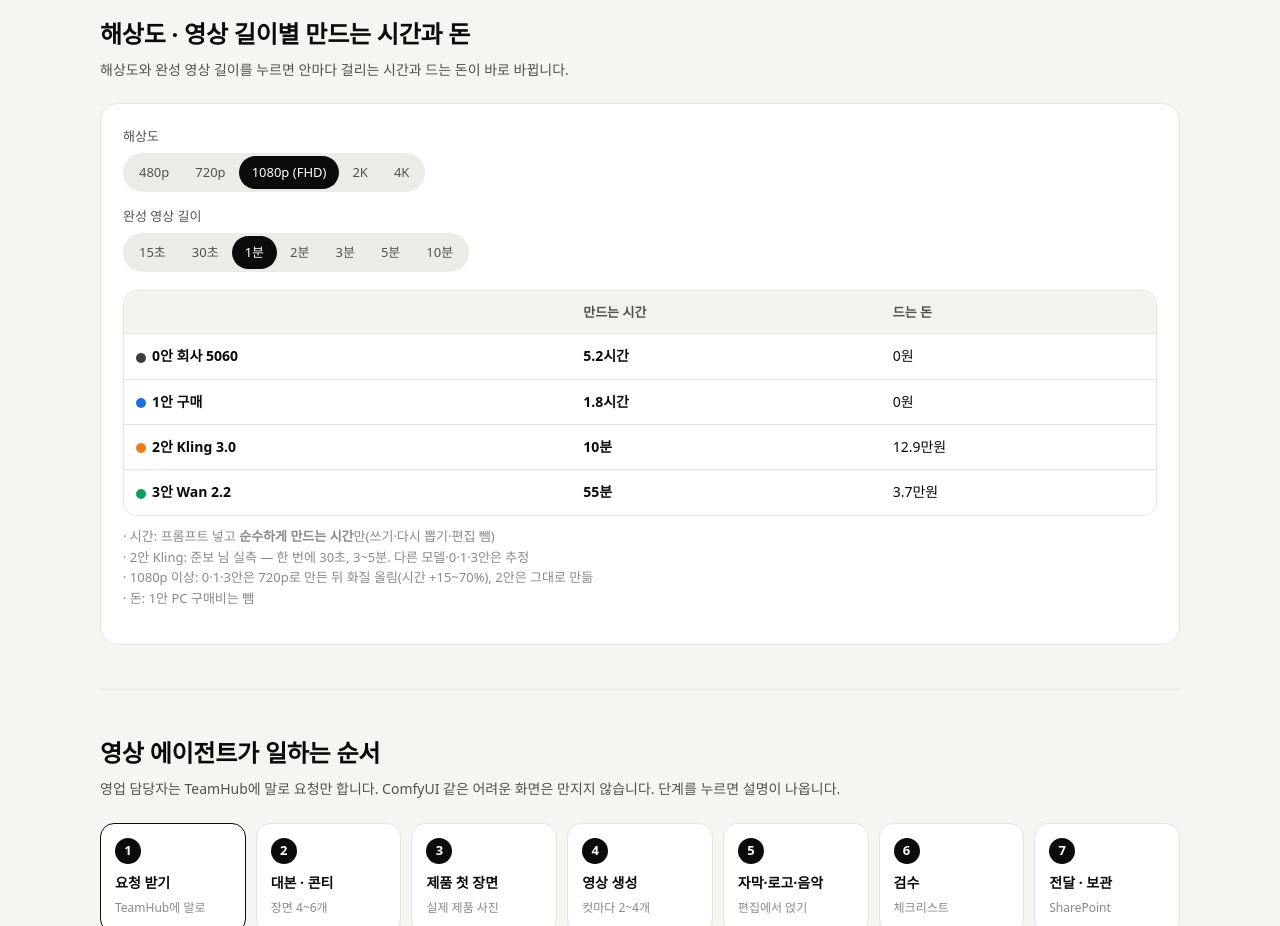
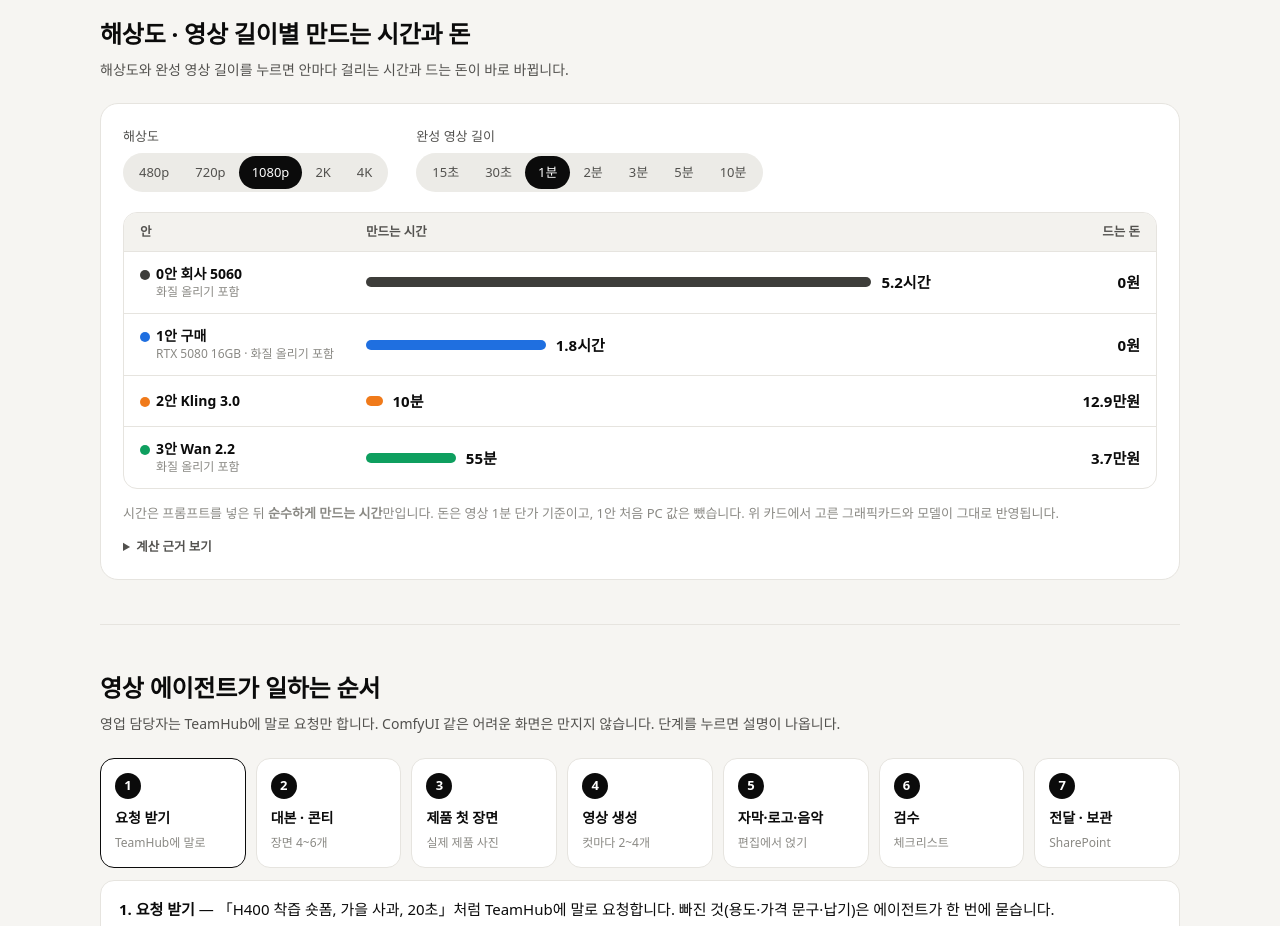
Before and after one commit to simjb23-oss/hurom-video-agent, a plain HTML site: page index.html in a window 1280 px wide. Shown: the part 2040-2966 px from the top of the page. Drawn offline with Linux system fonts and the light colour scheme; a web font is replaced by a local one.

Commit message:
해상도·길이 표 다듬기: 이 해상도는 칸 삭제, 시간 막대, 계산 근거 접기, 휴대폰 버튼 한 줄

```diff
--- a/index.html
+++ b/index.html
@@ -92,6 +92,17 @@ p,li,dd,.tag{text-wrap:pretty}h1,h2,h3,h4{text-wrap:balance}
 .plan .kv{grid-template-columns:auto minmax(0,1fr);gap:7px 12px;font-size:13.5px;line-height:1.45}.plan .kv dt{white-space:nowrap}
 .plan .note{margin-top:auto;padding-top:12px;font-size:12px}
 .plan .badge{background:var(--pc);top:-13px;left:18px}
+
+/* res v2 */
+.pick{display:flex;flex-wrap:wrap;gap:14px 28px}.pick .lab{font-size:13px;color:var(--sub);margin-bottom:6px}.pick .seg{flex-wrap:wrap}
+.rlist{margin-top:20px;border:1px solid var(--line);border-radius:14px;overflow:hidden}
+.rrow{display:grid;grid-template-columns:minmax(150px,210px) minmax(0,1fr) 110px;gap:16px;align-items:center;padding:13px 16px;border-top:1px solid var(--line)}
+.rrow:first-child{border-top:0}.rrow.hd{background:#f3f2ee;font-size:12.5px;color:var(--sub);font-weight:600;padding:9px 16px}
+.rrow .nm{font-weight:700;font-size:14px;line-height:1.35}.rrow .nm small{display:block;font-weight:500;color:var(--mute);font-size:12px;margin-left:16px}
+.bar{display:flex;align-items:center;gap:10px}.bar i{display:block;height:10px;border-radius:99px;min-width:6px;transition:width .35s}
+.bar b{white-space:nowrap;font-size:15px}.rrow .won{text-align:right;font-weight:600;white-space:nowrap}
+.why{margin-top:6px;font-size:12.5px;color:var(--mute)}.why summary{cursor:pointer;color:var(--sub);font-weight:600}.why ul{margin:8px 0 0;padding-left:18px}.why li{margin:3px 0}
+@media(max-width:640px){.pick>div{width:100%}.pick .seg{display:grid;grid-auto-flow:column;grid-auto-columns:minmax(0,1fr);width:100%}.pick .seg button{padding:6px 0}.rrow{grid-template-columns:minmax(0,1fr) auto;gap:6px 12px}.rrow .bar{grid-column:1/-1;order:3}.rrow.hd{display:none}}
 </style></head><body>
 <nav><div class="wrap">
 <a href="#sum">한눈에</a><a href="#cost">비용 계산</a><a href="#res">해상도·길이</a><a href="#flow">일하는 순서</a><a href="#hex">육각형 성능</a><a href="#rank">모델 순위</a><a href="#cmp">안별 비교</a><a href="#test">비교 시험</a><a href="#need">필요한 것</a>
@@ -163,12 +174,17 @@ p,li,dd,.tag{text-wrap:pretty}h1,h2,h3,h4{text-wrap:balance}
  <h2>해상도 · 영상 길이별 만드는 시간과 돈</h2>
  <p class="secsub">해상도와 완성 영상 길이를 누르면 안마다 걸리는 시간과 드는 돈이 바로 바뀝니다.</p>
  <div class="card">
-  <div style="font-size:13px;color:var(--sub);margin-bottom:6px">해상도</div>
-  <div class="seg" id="rs"><button data-k="480">480p</button><button data-k="720">720p</button><button data-k="1080" class="on">1080p (FHD)</button><button data-k="2k">2K</button><button data-k="4k">4K</button></div>
-  <div style="font-size:13px;color:var(--sub);margin:14px 0 6px">완성 영상 길이</div>
-  <div class="seg" id="ln"><button data-l="0.25">15초</button><button data-l="0.5">30초</button><button data-l="1" class="on">1분</button><button data-l="2">2분</button><button data-l="3">3분</button><button data-l="5">5분</button><button data-l="10">10분</button></div>
-  <div class="tw" style="margin-top:18px"><table><thead><tr><th></th><th>만드는 시간</th><th>드는 돈</th></tr></thead><tbody id="rt"></tbody></table></div>
-  <p class="note">· 시간: 프롬프트 넣고 <b>순수하게 만드는 시간</b>만(쓰기·다시 뽑기·편집 뺌)<br>· 2안 Kling: 준보 님 실측 — 한 번에 30초, 3~5분. 다른 모델·0·1·3안은 추정<br>· 1080p 이상: 0·1·3안은 720p로 만든 뒤 화질 올림(시간 +15~70%), 2안은 그대로 만듦<br>· 돈: 1안 PC 구매비는 뺌</p>
+  <div class="pick">
+   <div><div class="lab">해상도</div><div class="seg" id="rs"><button data-k="480">480p</button><button data-k="720">720p</button><button data-k="1080" class="on">1080p</button><button data-k="2k">2K</button><button data-k="4k">4K</button></div></div>
+   <div><div class="lab">완성 영상 길이</div><div class="seg" id="ln"><button data-l="0.25">15초</button><button data-l="0.5">30초</button><button data-l="1" class="on">1분</button><button data-l="2">2분</button><button data-l="3">3분</button><button data-l="5">5분</button><button data-l="10">10분</button></div></div>
+  </div>
+  <div class="rlist" id="rt"></div>
+  <p class="note" style="margin-top:14px">시간은 프롬프트를 넣은 뒤 <b>순수하게 만드는 시간</b>만입니다. 돈은 영상 1분 단가 기준이고, 1안 처음 PC 값은 뺐습니다. 위 카드에서 고른 그래픽카드와 모델이 그대로 반영됩니다.</p>
+  <details class="why"><summary>계산 근거 보기</summary><ul>
+   <li><b>720p 기준:</b> 2안 Kling은 준보 님 실측(한 번 3~5분)입니다. 다른 모델은 추정입니다. 0·1·3안은 Wan 2.2 5초 컷 12개로 잡았습니다.</li>
+   <li><b>1080p 이상:</b> 0·1·3안은 720p로 만든 뒤 화질을 올립니다(1080p +15% · 2K +35% · 4K +70%). 2안은 1080p까지 바로 만들고 2K·4K는 화질을 올립니다.</li>
+   <li><b>480p:</b> 720p의 약 0.5~0.8배입니다.</li>
+   <li><b>돈:</b> 쓸 컷 하나를 얻으려고 4번 만든다고 잡은 1분 단가입니다.</li></ul></details>
  </div>
 </section>
 
@@ -367,10 +383,13 @@ const CF={480:.6,720:.8,1080:1,'2k':1,'4k':1};
 let K='1080',Ln=1;
 const ht=h=>h<1?Math.round(h*60)+'분':h<48?(Math.round(h*10)/10)+'시간':(Math.round(h/24*10)/10)+'일 ('+Math.round(h)+'시간)';
 const mw=x=>x===0?'0원':x<1?Math.round(x*10000).toLocaleString()+'원':(Math.round(x*10)/10).toLocaleString()+'만원';
-function r(){let h='';for(let [i,n,t,c,ty] of P){if(i===1)t=H1;if(i===2){t=H2;n=N2}if(i===3){t=H3;n=N3}let tf=TF[ty][K];if(i===0&&K==='4k')tf=2.2;
+function r(){const rows=[];for(let [i,n,t,c,ty] of P){let sub='';if(i===1){t=H1;sub=(document.getElementById('g1n')||{}).textContent||''}if(i===2){t=H2;n=N2}if(i===3){t=H3;n=N3}let tf=TF[ty][K];if(i===0&&K==='4k')tf=2.2;
  const hr=t*tf*Ln,won=(ty==='api'?c*CF[K]:c*tf)*Ln;
- let nt=ty==='api'?(K==='2k'||K==='4k'?'1080p로 만들고 업스케일':'바로 만듦'):(K==='480'||K==='720'?'바로 만듦':'720p로 만들고 업스케일');
- h+=`<tr><td><span class="dot" style="background:${C[i]}"></span><b>${n}</b></td><td><b>${ht(hr)}</b></td><td>${mw(won)}</td></tr>`;}
+ const up=ty==='api'?(K==='2k'||K==='4k'):!(K==='480'||K==='720');
+ if(up)sub=(sub?sub+' · ':'')+'화질 올리기 포함';rows.push({i,n,sub,hr,won});}
+ const mx=Math.max(...rows.map(x=>x.hr));
+ let h='<div class="rrow hd"><span>안</span><span>만드는 시간</span><span style="text-align:right">드는 돈</span></div>';
+ for(const x of rows)h+=`<div class="rrow"><div class="nm"><span class="dot" style="background:${C[x.i]}"></span>${x.n}${x.sub?`<small>${x.sub}</small>`:''}</div><div class="bar"><i style="width:${Math.max(2,x.hr/mx*100*.78)}%;background:${C[x.i]}"></i><b>${ht(x.hr)}</b></div><div class="won">${mw(x.won)}</div></div>`;
  document.getElementById('rt').innerHTML=h;}
 const bind=(id,f)=>document.querySelectorAll('#'+id+' button').forEach(b=>b.onclick=()=>{document.querySelectorAll('#'+id+' button').forEach(x=>x.classList.remove('on'));b.classList.add('on');f(b);r();});
 bind('rs',b=>K=b.dataset.k);bind('ln',b=>Ln=+b.dataset.l);window.rRes=r;r();})();
```
